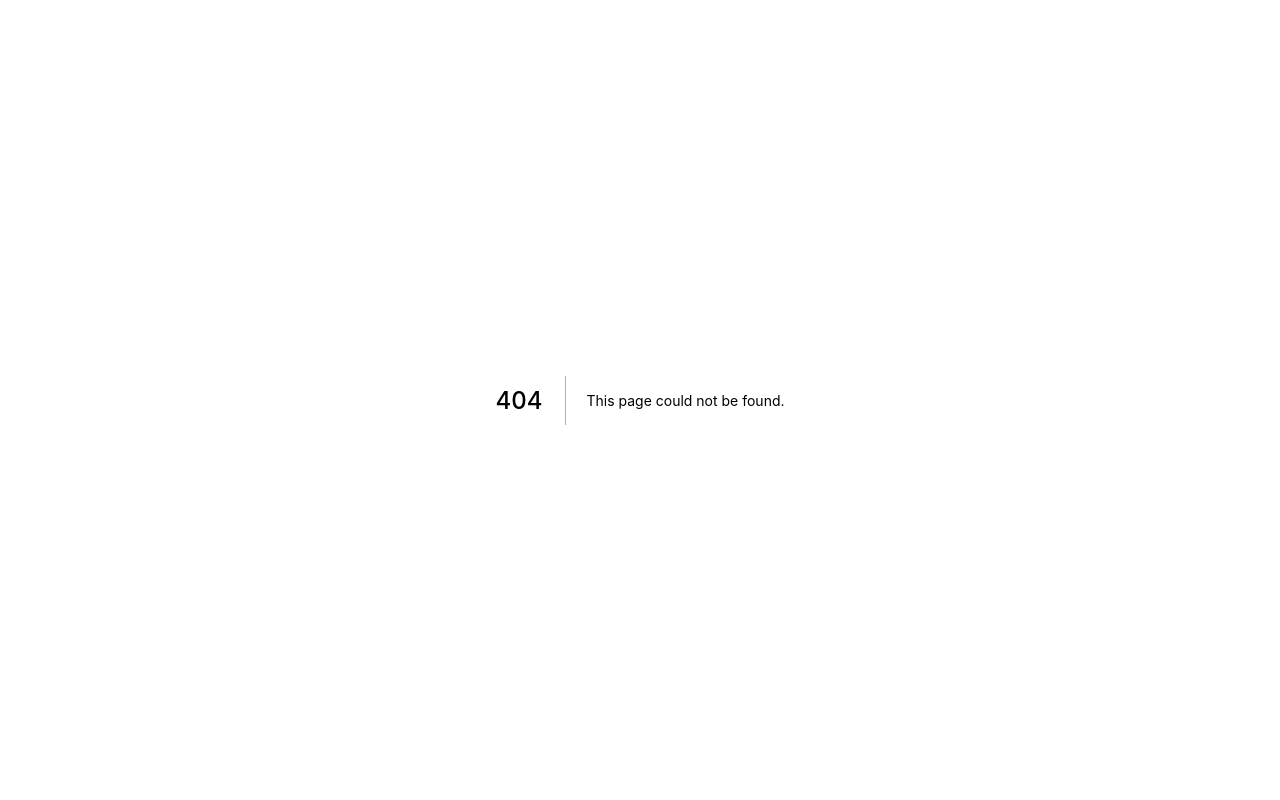
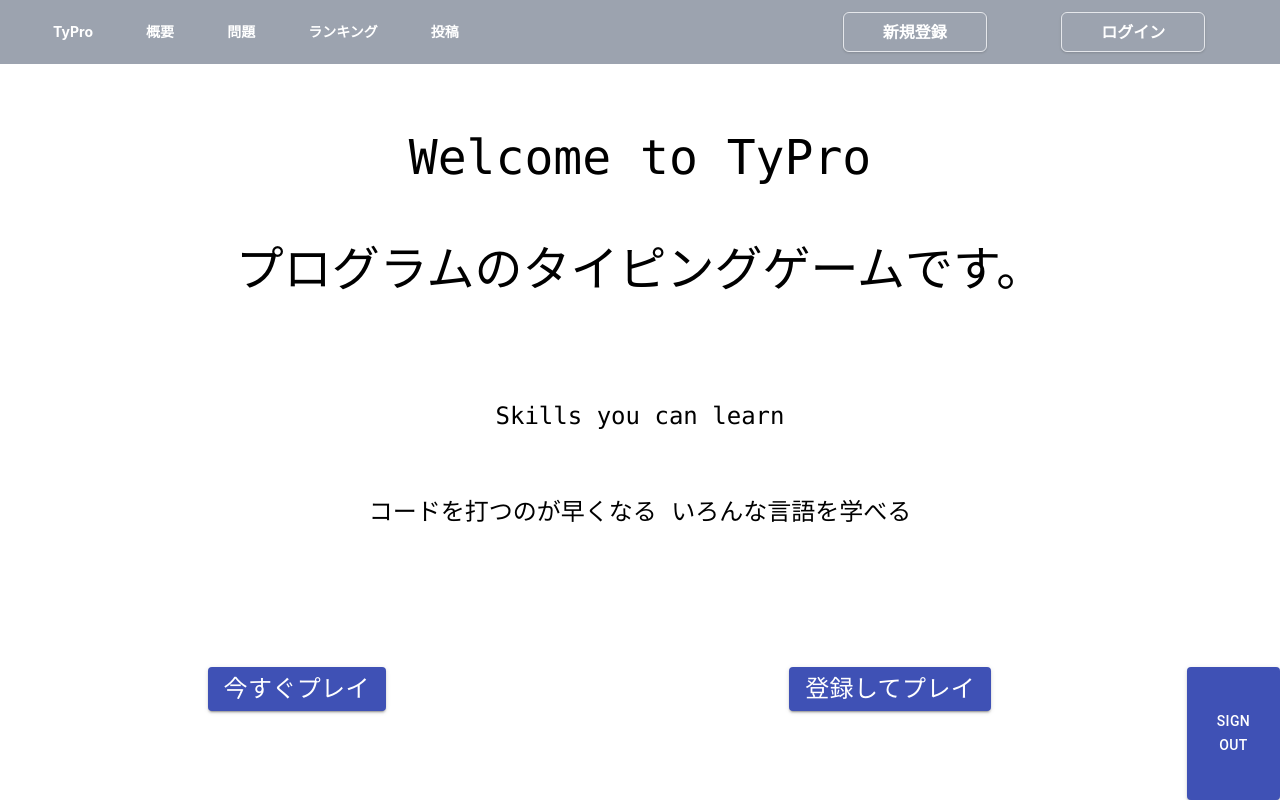
Before and after one commit to today-also-late/typro, a Next.js app: page / in a window 1280 px wide. Before the commit this address had no page. Built offline with nearby package versions, Linux system fonts and the light colour scheme; no server answers.

Commit message:
feat: srcディレクトリ配下に移動

```diff
--- /dev/null
+++ b/src/pages/_app.tsx
@@ -0,0 +1,22 @@
+import type { AppProps } from "next/app";
+import "../../styles/globals.css";
+import { Provider } from "react-redux";
+import createStore from "../../redux/store";
+import Header from "../components/organisms/Header";
+import Auth from "../firebase/Auth";
+
+export const store = createStore();
+
+function MyApp({ Component, pageProps, router }: AppProps) {
+  return (
+    <Provider store={store}>
+      <Auth>
+        {" "}
+        {/*子コンポーネントがストアに接続できるようにする */}
+        <Header />
+        <Component {...pageProps} />
+      </Auth>
+    </Provider>
+  );
+}
+export default MyApp;
--- /dev/null
+++ b/src/pages/guests/play.tsx
@@ -0,0 +1,102 @@
+import { useCallback } from "react";
+import { useState } from "react";
+import { useDispatch, useSelector } from "react-redux";
+import { TextInput } from "../../components/atoms";
+import { addAnswers } from "../../../redux/slices/answerSlice";
+import questionsJson from "../../../questions.json";
+import { useEffect } from "react";
+import { getAnswers } from "../../../redux/slices/answerSlice";
+
+const Play = () => {
+  const dispatch = useDispatch();
+
+  const answers = useSelector(getAnswers).answers;
+
+  const [code, setCode] = useState("");
+  const [question, setQuesiton] = useState("");
+  const [currentId, setCurrentId] = useState("1");
+  const [alertText, setAlertText] = useState("");
+
+  const InputCode = useCallback(
+    (event) => {
+      setAlertText("");
+      if (event.target.value.match(/  /)) {
+        event.target.value = event.target.value.replace(/  /g, " ");
+      }
+      setCode(event.target.value);
+    },
+    [setCode]
+  );
+
+  const questions: { [key: string]: { [key: string]: string } } =
+    questionsJson.questions.easy;
+
+  useEffect(() => {
+    (async () => {
+      displayNextQuestion(currentId);
+    })();
+  }, []);
+
+  const displayNextQuestion = (nextQuestionId: string) => {
+    setQuesiton(questions["input"][nextQuestionId]);
+    setCurrentId(nextQuestionId);
+  };
+
+  const Judge = (e: any, code: string) => {
+    if (e.key === "Enter") {
+      if (code.match(/'/)) {
+        code = code.replace(/'/g, '"');
+      }
+      if (code === question) {
+        dispatch(addAnswers(code));
+        setCode("");
+        setAlertText("正解です。");
+        let nextQuestionId = (Number(currentId) + 1).toString();
+        displayNextQuestion(nextQuestionId);
+      } else {
+        setAlertText("コードが違います。");
+      }
+    }
+  };
+
+  return (
+    <body className="w-screen h-screen flex justify-center items-center">
+      <div className="w-1/4 text-center">
+        <div className="">menu</div>
+        <br />
+        <div className="">ヒント</div>
+        <br />
+        <div className="">一時停止</div>
+        <br />
+        <div className="">出力</div>
+        <br />
+      </div>
+      <div className="w-2/4">
+        <h1 className="text-center font-mono text-2xl">{question}</h1>
+        <TextInput
+          fullWidth={true}
+          autoFocus={true}
+          margin="dense"
+          multiline={false}
+          required={true}
+          rows={1}
+          value={code}
+          type={"text"}
+          variant={"outlined"}
+          onChange={InputCode}
+          onKeyDown={(e) => Judge(e, code)}
+        />
+        <div className="text-center text-red-500">{alertText}</div>
+      </div>
+      <div className="w-1/4  text-lg">
+        {answers.length > 0 &&
+          answers.map((answer: string, index: number) => (
+            <div className="ml-24" key={index}>
+              {index + 1} : {answer}
+            </div>
+          ))}
+      </div>
+    </body>
+  );
+};
+export default Play;
--- /dev/null
+++ b/src/pages/index.tsx
@@ -0,0 +1,92 @@
+import Head from "next/head";
+import { useRouter } from "next/router";
+import { useEffect, useState } from "react";
+import { useDispatch, useSelector } from "react-redux";
+import { getUser, signOutUser } from "../../redux/slices/user/userSlice";
+import styles from "../../styles/Home.module.css";
+import { ContainedButton, PrimaryButton } from "../components/atoms";
+
+type HOME = {
+  title: string;
+  content1: string;
+  content1_1: string;
+  content2: string;
+  content2_1: string;
+};
+
+export default function Home({
+  title,
+  content1,
+  content1_1,
+  content2,
+  content2_1,
+}: HOME) {
+  const dispatch = useDispatch();
+  const isSignedIn = useSelector(getUser).user.isSignedIn;
+  const user = useSelector(getUser).user;
+
+  console.log(user);
+
+  return (
+    <div className={styles.container}>
+      <Head>
+        <title>{title}</title>
+        <meta name="description" content="Generated by create next app" />
+        <link rel="icon" href="/favicon.ico" />
+      </Head>
+
+      <div className="w-screen h-screen">
+        <div className="h-1/6"></div>
+        <div className="h-2/6 text-center text-5xl">
+          <h1 className="font-mono">{content1}</h1>
+          <div className="mt-16">{content1_1}</div>
+        </div>
+        <div className="h-2/6 text-center font-mono text-2xl">
+          {content2}
+          <div className="mt-16">{content2_1}</div>
+        </div>
+        <div className="h-1/6 flex">
+          <div className="w-1/2 text-center">
+            <ContainedButton label={"今すぐプレイ"} href={"/guests/play"} />
+          </div>
+
+          <div className="w-1/2 text-center">
+            <ContainedButton label={"登録してプレイ"} href={"/user"} />
+          </div>
+          {isSignedIn ? (
+            <PrimaryButton
+              label={"sign out"}
+              onClick={() => dispatch(signOutUser())}
+            />
+          ) : (
+            <PrimaryButton
+              label={"sign out"}
+              onClick={() => dispatch(signOutUser())}
+            />
+          )}
+          {/* リロードするとReduxのstateが初期化される問題 */}
+        </div>
+      </div>
+    </div>
+  );
+}
+
+// ビルド時に実行される
+export async function getStaticProps() {
+  const title = "TyPro";
+  const content1 = "Welcome to TyPro";
+  const content1_1 = "プログラムのタイピングゲームです。";
+  const content2 = "Skills you can learn";
+
+  const content2_1 = "コードを打つのが早くなる いろんな言語を学べる ";
+
+  return {
+    props: {
+      title,
+      content1,
+      content1_1,
+      content2,
+      content2_1,
+    },
+  };
+}
```
